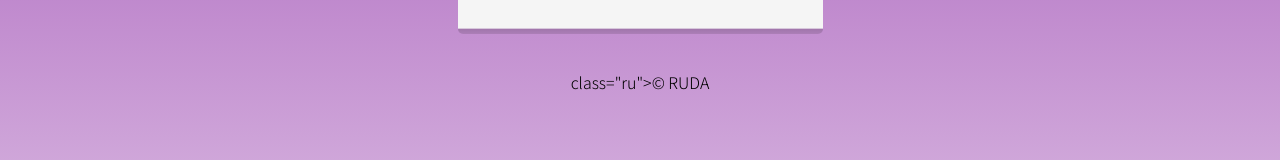
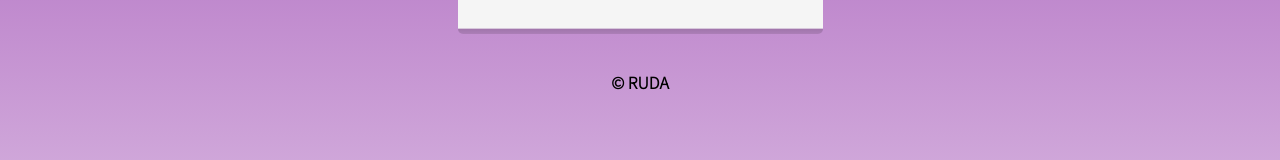
Before and after one commit to kimjungmin1871/ruda, a plain HTML site: page index.html in a window 1280 px wide. Shown: the part 616-776 px from the top of the page. Drawn offline with Linux system fonts and the light colour scheme.

Commit message:
Update index.html

```diff
--- a/index.html
+++ b/index.html
@@ -20,7 +20,6 @@
         .profile {
             width: 100px;
             height: 100px;
-
 
             background-image: url('logo.png');
             background-position: center;
@@ -61,8 +60,9 @@
 <body>
     <div class="wrap">
         <div class="profile"></div>
+
         <div class="text"></div>
-        <p> class="ru">© RUDA</p>
+        <p class="ru"> © RUDA</p>
     </div>
 </body>
 </html>
```
